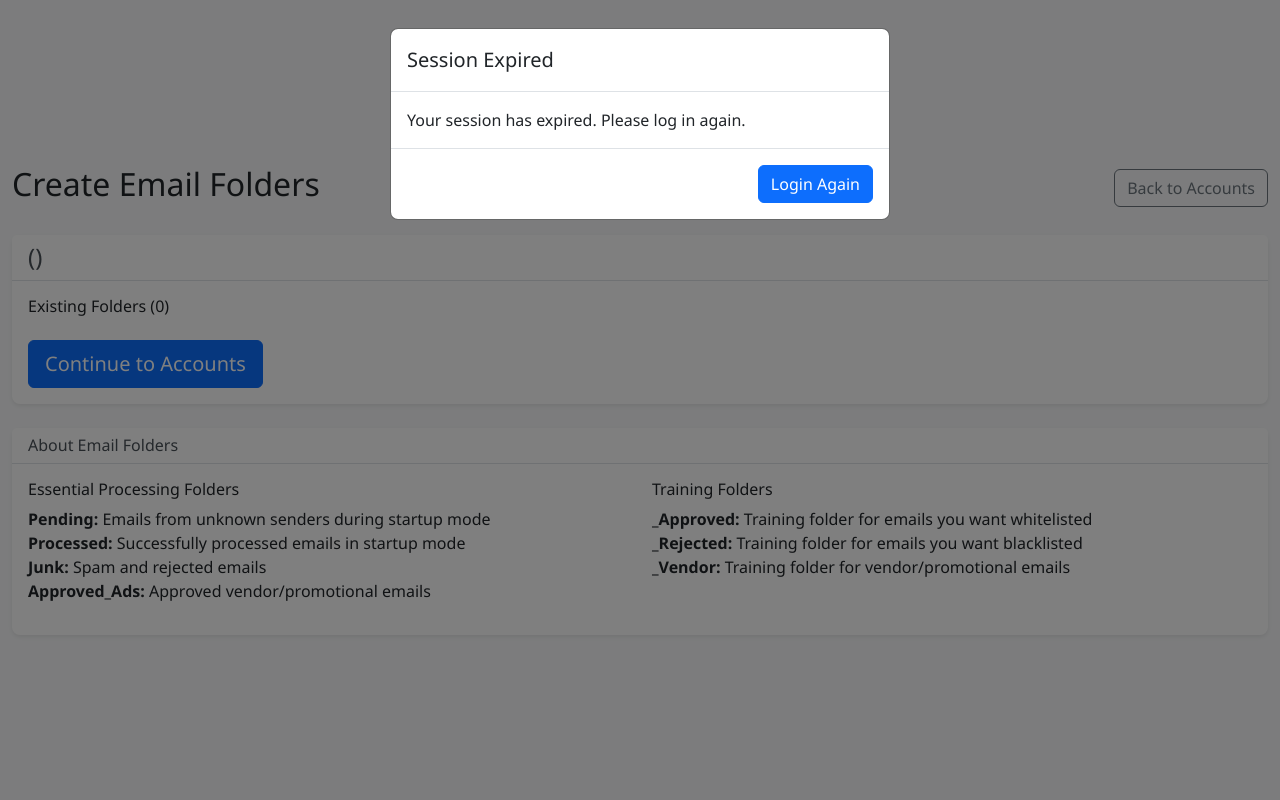
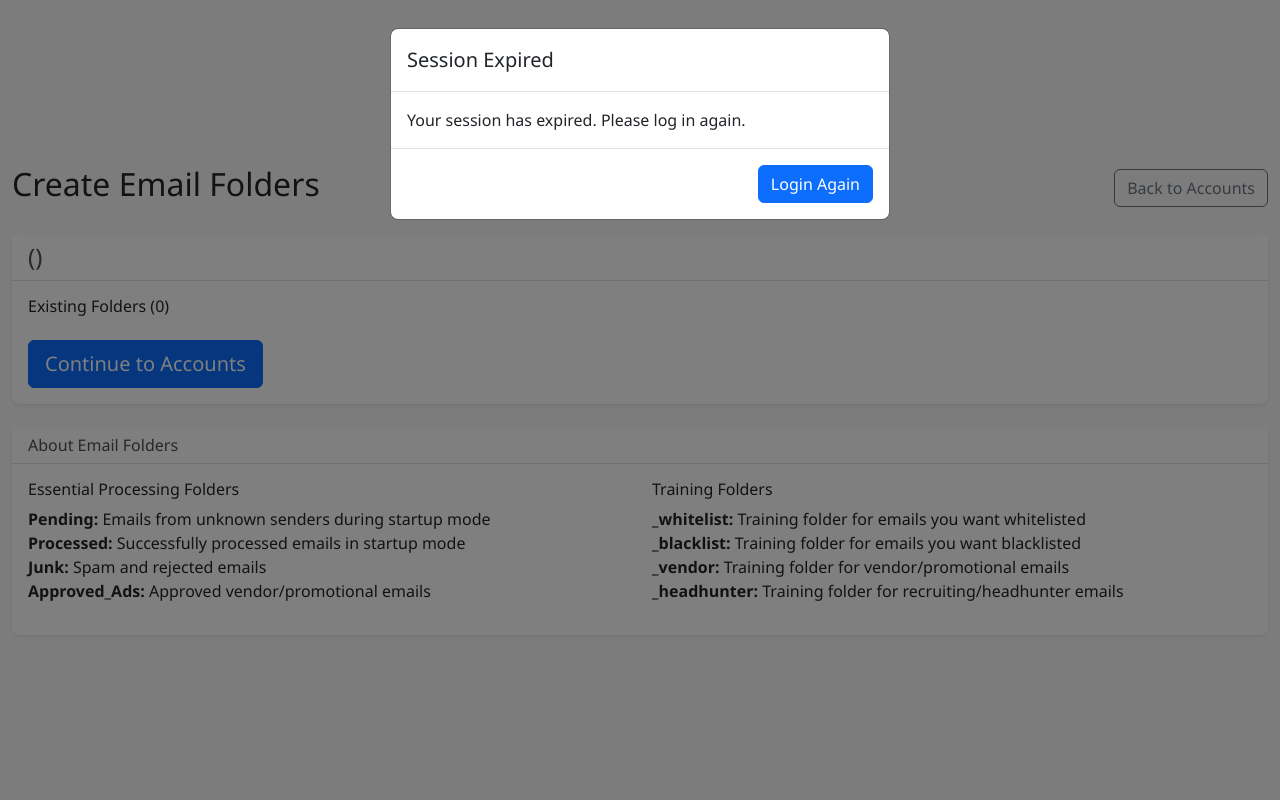
Before and after one commit to Real-PM/mail-rulez, a Flask app: template web/templates/accounts/create_folders.html in a window 1280 px wide. Run offline with Flask 3, Linux system fonts and the light colour scheme; the template is opened without the code that fills it, so the values that code supplies are empty; some libraries are stand-ins or nearby versions.

Commit message:
Update create_folders template to use current training folder names
Changed training folder descriptions from old names (_Approved, _Rejected, _Vendor)
to current standardized names (_whitelist, _blacklist, _vendor, _headhunter) to
match the actual folder configuration and documentation.

```diff
--- a/web/templates/accounts/create_folders.html
+++ b/web/templates/accounts/create_folders.html
@@ -128,9 +128,10 @@
                         <div class="col-md-6">
                             <h6>Training Folders</h6>
                             <ul class="list-unstyled">
-                                <li><strong>_Approved:</strong> Training folder for emails you want whitelisted</li>
-                                <li><strong>_Rejected:</strong> Training folder for emails you want blacklisted</li>
-                                <li><strong>_Vendor:</strong> Training folder for vendor/promotional emails</li>
+                                <li><strong>_whitelist:</strong> Training folder for emails you want whitelisted</li>
+                                <li><strong>_blacklist:</strong> Training folder for emails you want blacklisted</li>
+                                <li><strong>_vendor:</strong> Training folder for vendor/promotional emails</li>
+                                <li><strong>_headhunter:</strong> Training folder for recruiting/headhunter emails</li>
                             </ul>
                         </div>
                     </div>
```
